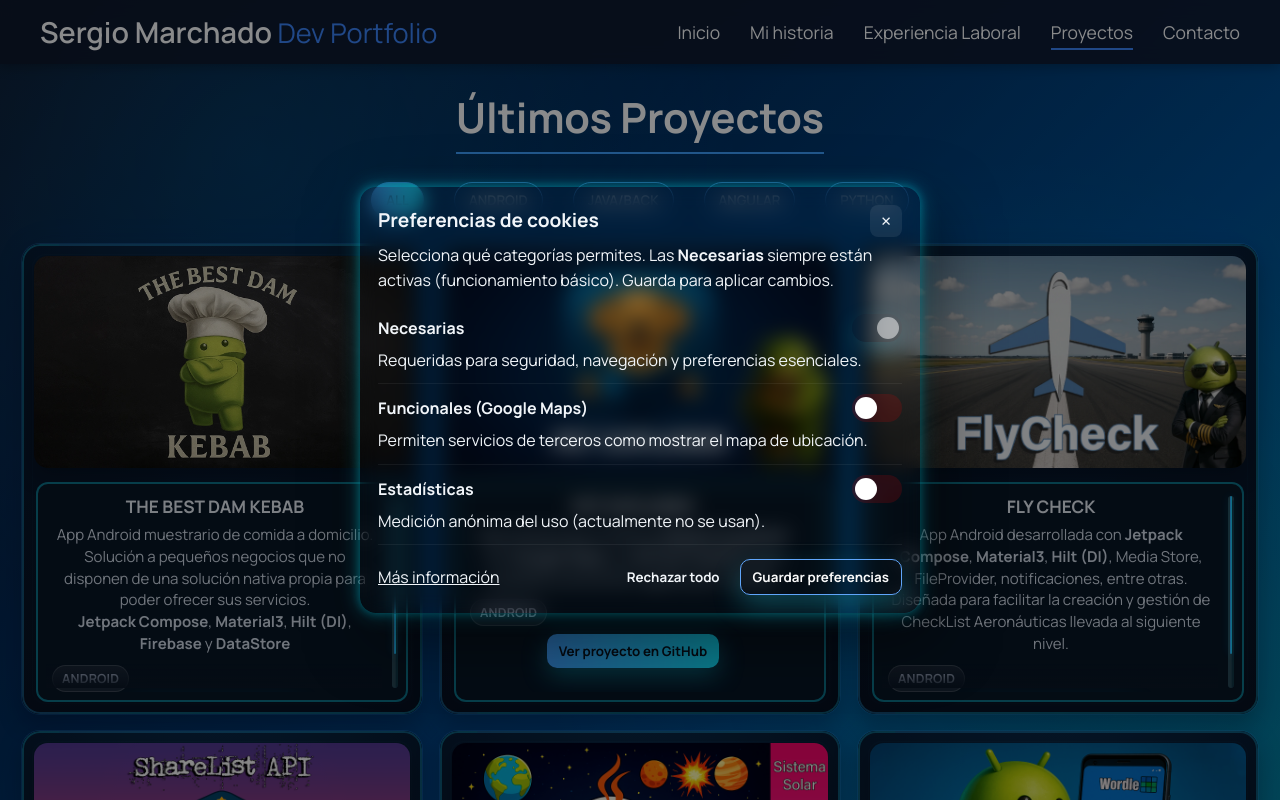
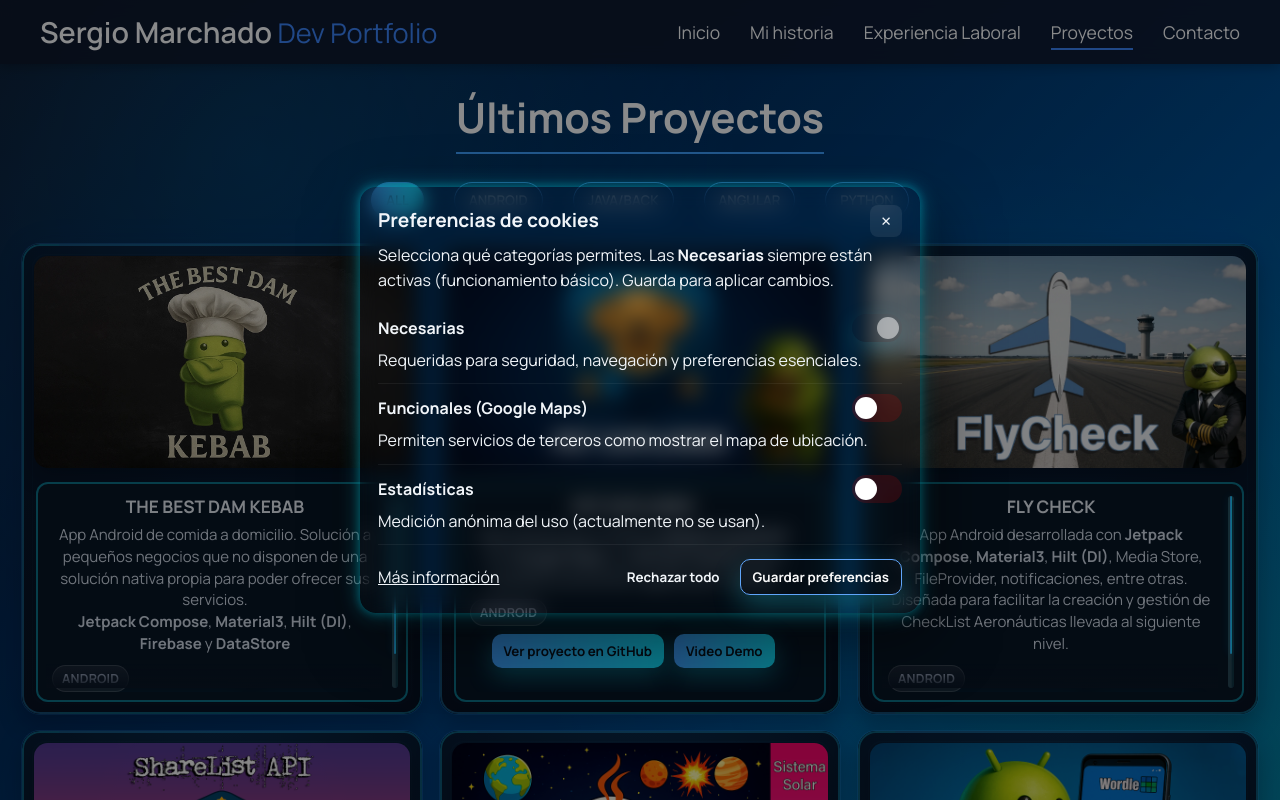
Before and after one commit to sergiomarchado/Portfolio-Sergio-Marchado-Angular, an Angular app: page /projects in a window 1280 px wide. Shown: the top 800 px of the page. Built offline with nearby package versions, Linux system fonts and the light colour scheme.

Commit message:
Función de Ver Video Demo en Proyectos

```diff
--- a/src/app/components/projects-gallery/projects-gallery.component.css
+++ b/src/app/components/projects-gallery/projects-gallery.component.css
@@ -9,6 +9,8 @@
     --brand-blue: #3ea0ff;
     --brand-cyan: #12e1ff;
     --brand-deep: #06162b;
+    /* NUEVO: matiz rojizo para el botón de Video Demo */
+    --brand-red: #ff3b3b;
 
     /* halo/glow */
     --halo: rgba(18, 225, 255, .45);
@@ -143,13 +145,8 @@
 
 /* Borde gradiente animado tipo “neón” */
 @keyframes border-pan {
-    0% {
-        background-position: 0% 50%
-    }
-
-    100% {
-        background-position: 200% 50%
-    }
+    0% { background-position: 0% 50% }
+    100% { background-position: 200% 50% }
 }
 
 .p-card::before {
@@ -181,7 +178,6 @@
         animation-duration: var(--ring-speed-fast);
     }
 }
-
 
 /* Shine sweep diagonal */
 .p-card::after {
@@ -237,15 +233,8 @@
 
 /* Marco interior con glow */
 @keyframes frame-glow {
-
-    0%,
-    100% {
-        opacity: .48
-    }
-
-    50% {
-        opacity: .85
-    }
+    0%, 100% { opacity: .48 }
+    50% { opacity: .85 }
 }
 
 .p-frame {
@@ -346,6 +335,11 @@
     overflow: hidden;
 }
 
+/* separa cualquier botón que vaya justo después de otro */
+.ghost-cta + .ghost-cta {
+  margin-left: 10px;   /* ajusta a 12/14 si lo quieres un pelín más amplio */
+}
+
 .ghost-cta:hover {
     transform: translateY(-3px) scale(1.04);
     box-shadow: 0 12px 28px color-mix(in oklab, var(--brand-cyan) 45%, transparent);
@@ -365,6 +359,18 @@
 
 .ghost-cta:hover::after {
     transform: translateX(120%);
+}
+
+/* NUEVO: variante para el botón “Video Demo” (YouTube) */
+.ghost-cta.youtube {
+    background: linear-gradient(90deg, var(--brand-red), #ff8a8a);
+    color: #07121f;
+}
+
+@media (hover:hover) {
+    .ghost-cta.youtube:hover {
+        box-shadow: 0 12px 28px color-mix(in oklab, var(--brand-red) 45%, transparent);
+    }
 }
 
 /* Fades + scrollbar */
@@ -417,7 +423,6 @@
 }
 
 @media (prefers-reduced-motion:reduce) {
-
     *,
     *::before,
     *::after {
--- a/src/app/components/projects-gallery/projects-gallery.component.html
+++ b/src/app/components/projects-gallery/projects-gallery.component.html
@@ -35,6 +35,13 @@
                             [attr.aria-label]="'Abrir ' + p.title + ' en GitHub'">
                             Ver proyecto en GitHub
                         </button>
+
+                        <!-- NUEVO: Botón Video Demo (solo si existe p.videoUrl) -->
+                        <button class="ghost-cta" type="button" *ngIf="p.videoUrl"
+                            (click)="openVideo($event, p.videoUrl)"
+                            aria-label="Ver Video Demo en YouTube (se abre en pestaña nueva)">
+                            Video Demo
+                        </button>
                     </div>
 
                     <div class="p-fade p-fade-top" *ngIf="!state(p.id).atTop" aria-hidden="true"></div>
--- a/src/app/components/projects-gallery/projects-gallery.component.ts
+++ b/src/app/components/projects-gallery/projects-gallery.component.ts
@@ -137,6 +137,13 @@ export class ProjectsGalleryComponent implements OnDestroy, AfterViewInit {
     if (url) window.open(url, '_blank', 'noopener');
   }
 
+  // NUEVO: abre la demo en vídeo (YouTube/Vimeo/etc.) en nueva pestaña.
+  // Mantiene el mismo patrón que openProject: evita burbujeo y usa 'noopener' por seguridad.
+  openVideo(ev: MouseEvent, videoUrl?: string | null) {
+    ev.stopPropagation();
+    if (videoUrl) window.open(videoUrl, '_blank', 'noopener');
+  }
+
   // Devuelve el estado de scroll para un id. Si no existe, devuelve uno por defecto (sin overflow).
   state(id: string): ScrollState {
     return this.scrollStates()[id] ?? { can: false, atTop: true, atBottom: true, thumbH: 100, thumbTop: 0 };
--- a/src/app/data/experience.data.ts
+++ b/src/app/data/experience.data.ts
@@ -1,13 +1,29 @@
 import { Experience } from '../interfaces/experience.interface';
 
 export const EXPERIENCE: Experience[] = [
+
+    {
+        id: 'android-developer',
+        company: 'Proyectos personales & Freelance',
+        role: 'Android Developer',
+        start: '2023',
+        end: 'actualidad',
+        duration: 'actualidad',
+        location: 'Madrid, España',
+        logoUrl: '',
+        summary: 'Desarrollo de apps Android nativas con <strong>Kotlin</strong>, <strong>Jetpack Compose</strong>, <strong>Firebase</strong>. Implementación de arquitecturas MVVM, Hilt para inyección de dependencias y APIs REST con Retrofit. Publicación y preparación de apps para Google Play. Uso de Git y GitHub y prácticas de CI/CD.',
+        tasks: [
+            'Ver sección de Proyectos en el portafolio para ver apps desarrolladas.'
+        ],
+        tech: ['Android SDK', 'Android', 'Kotlin', 'Android Studio', 'Firebase', 'Material Design 3', 'Jetpack Compose', 'Hilt', 'RESTful APIs', 'UX/UI', 'Unit Testing'],
+    },
     {
         id: 'fullstack-sinergia',
         company: 'Sinergia FP',
         role: 'Full Stack Developer (prácticas DAM)',
         start: '03/2025',
-        end: '06/2025',
-        duration: '3 meses',
+        end: '08/2025',
+        duration: '5 meses',
         location: 'Madrid, España',
         logoUrl: 'assets/img/companies/ic_sinergia.webp',
         summary: 'Durante mis prácticas en Sinergia FP, participe en <strong>tareas de backed y frontend</strong> funcional, en entornos de prueba y producción.',
--- a/src/app/data/projects.data.ts
+++ b/src/app/data/projects.data.ts
@@ -5,10 +5,11 @@ export const PROJECTS: Project[] = [
     {
         id: 'the-best-dam-kebap',
         title: 'THE BEST DAM KEBAB',
-        short: 'App Android muestrario de comida a domicilio. Solución a pequeños negocios que no disponen de una solución nativa propia para poder ofrecer sus servicios. <br> <b>Jetpack Compose</b>, <b>Material3</b>, <b>Hilt (DI)</b>, <b>Firebase</b> y <b>DataStore</b>',
+        short: 'App Android de comida a domicilio. Solución a pequeños negocios que no disponen de una solución nativa propia para poder ofrecer sus servicios. <br> <b>Jetpack Compose</b>, <b>Material3</b>, <b>Hilt (DI)</b>, <b>Firebase</b> y <b>DataStore</b>',
         img: 'assets/img/projects/ic_thebestdamkebab.webp',
         categories: ['ANDROID'],
-        url: 'https://github.com/sergiomarchado/TheBestDAMKebap'
+        url: 'https://github.com/sergiomarchado/TheBestDAMKebap',
+        videoUrl: 'https://www.youtube.com/shorts/-smwx-DZYlQ'
     },
     {
         id: 'pet-explorer',
@@ -16,7 +17,8 @@ export const PROJECTS: Project[] = [
         short: 'App Android que combina <b>Jetpack Compose</b> con <b>Google Maps</b> y la <b>API de ChatGPT</b> para ayudarte a encontrar lugares pet-friendly.',
         img: 'assets/img/projects/ic_petexplorer_portfolio.webp',
         categories: ['ANDROID'],
-        url: 'https://github.com/sergiomarchado/GuiaDeViajes_Android_GPT'
+        url: 'https://github.com/sergiomarchado/GuiaDeViajes_Android_GPT',
+        videoUrl: 'https://www.youtube.com/shorts/zOBqi7hyK5I'
     },
     {
         id: 'flycheck',
@@ -24,7 +26,8 @@ export const PROJECTS: Project[] = [
         short: 'App Android desarrollada con <b>Jetpack Compose</b>, <b>Material3</b>, <b>Hilt (DI)</b>, Media Store, FileProvider, notificaciones, entre otras. <br>Diseñada para facilitar la creación y gestión de CheckList Aeronáuticas llevada al siguiente nivel.',
         img: 'assets/img/projects/ic_fly_check.webp',
         categories: ['ANDROID'],
-        url: 'https://github.com/sergiomarchado/FlyCheck'
+        url: 'https://github.com/sergiomarchado/FlyCheck',
+        videoUrl: 'https://www.youtube.com/shorts/Jy9fkklojy4'
     },
     {
         id: 'sharelist-api',
@@ -32,7 +35,8 @@ export const PROJECTS: Project[] = [
         short: 'Una <b>API RESTful</b> construida con <b>Spring Boot</b>.<br> Implementa <b>autenticación JWT</b>, gestión de usuarios y acceso seguro a recursos protegidos. Ideal como base para cualquier sistema que requiera autenticación moderna con token.',
         img: 'assets/img/projects/ic_sharelistapi_portfolio.webp',
         categories: ['JAVA/BACK'],
-        url: 'https://github.com/sergiomarchado/spring-jwt-auth-api'
+        url: 'https://github.com/sergiomarchado/spring-jwt-auth-api',
+        videoUrl: 'https://www.youtube.com/watch?v=vFPjKX565T4'
     },
     {
         id: 'sistema-solar',
--- a/src/app/interfaces/project.interface.ts
+++ b/src/app/interfaces/project.interface.ts
@@ -10,5 +10,6 @@ export interface Project {
     short: string;
     img: string;             // ruta en /public/assets/...
     categories: ProjectCategory[];
-    url?: string;            // opcional: enlace a GitHub/Store/etc
+    url?: string;             // opcional: enlace a GitHub/Store/etc
+    videoUrl?: string
 }
```
Also changed, not shown: 1 other file (tests, documents, lock files or other folders).
